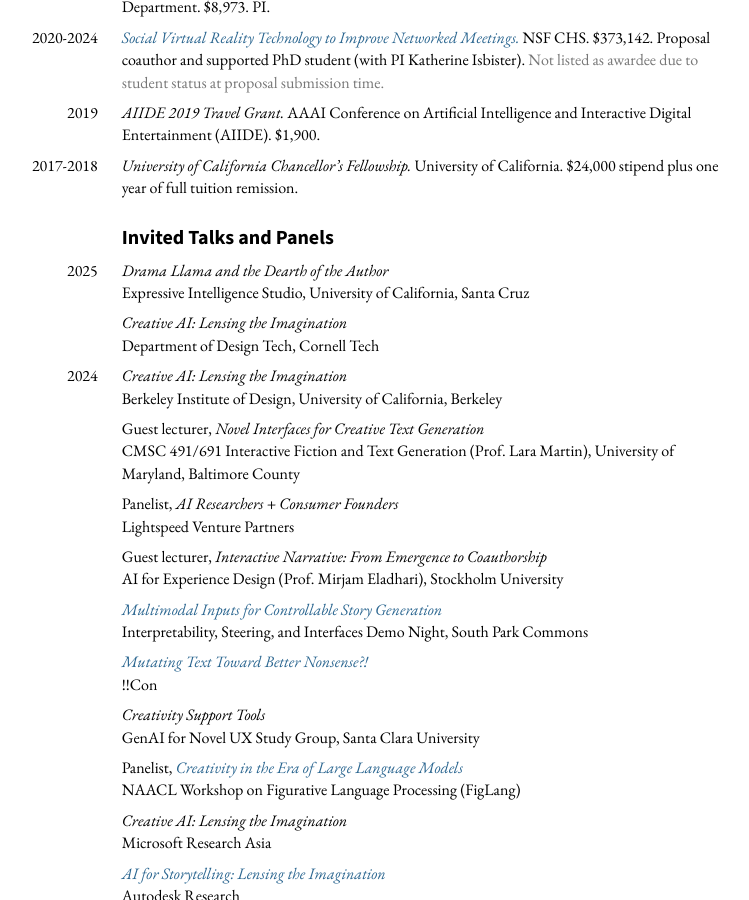
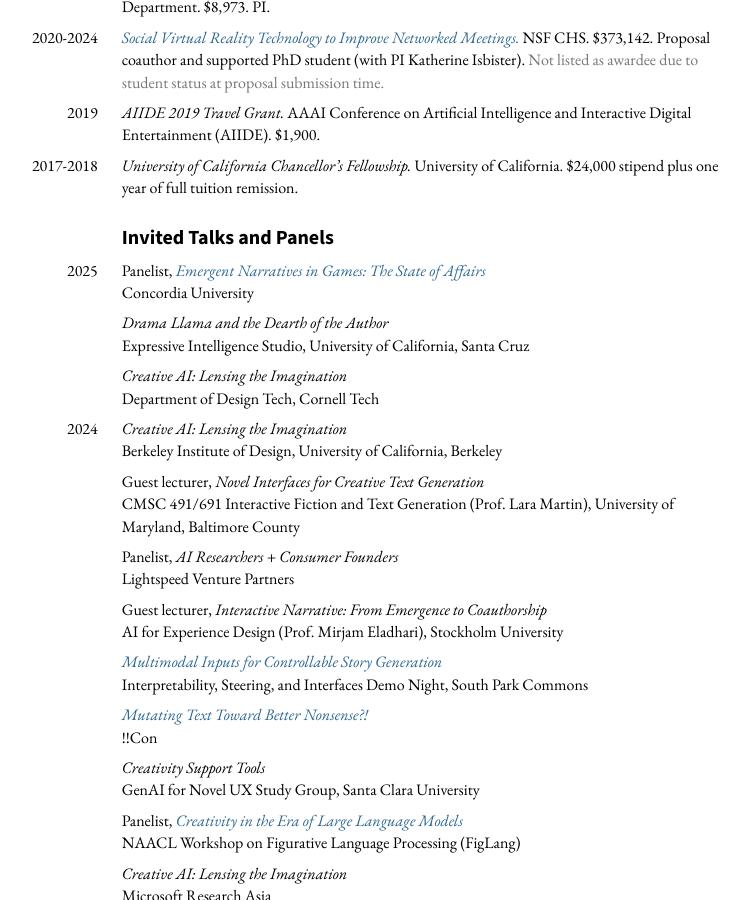
Before and after one commit to mkremins/mkremins.github.io, a Jekyll site: the page built from cv/index.html, in a window 1280 px wide and 900 px high, scrolled down 7116 px. Shown: the whole window, without its empty margins (261-1010 px from the left). Built offline with Jekyll 4.4.1, drawn with Linux system fonts in a browser that asks for light colours.

Commit message:
Add Concordia emergent narrative roundtable

```diff
--- a/_data/talks.json
+++ b/_data/talks.json
@@ -1,4 +1,12 @@
 [
+{
+  "title": "Emergent Narratives in Games: The State of Affairs",
+  "url": "https://www.concordia.ca/cuevents/offices/provost/fourth-space/2025/02/07/emergent-narratives-in-games.html",
+  "year": "2025",
+  "venue": "Concordia University",
+  "venue_long": "Concordia University",
+  "type": "panel",
+},
 {
   "title": "Drama Llama and the Dearth of the Author",
   "url": "",
```
